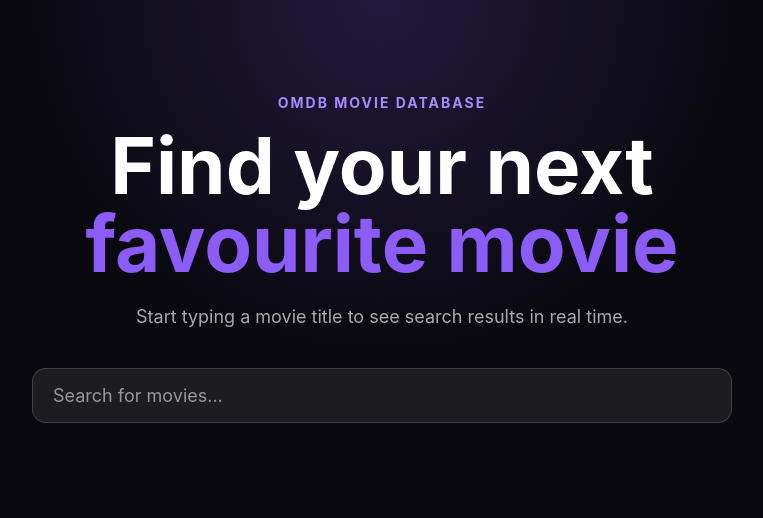
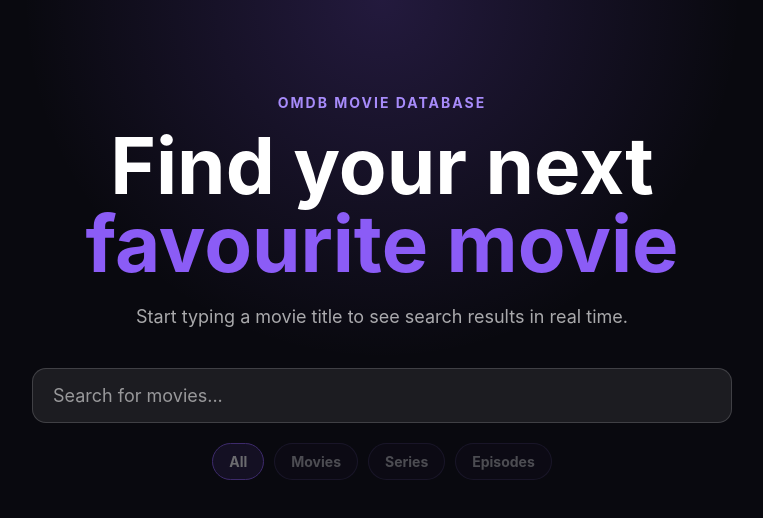
Before and after one commit to mmf2003/Search_movie_React_app, a React (Vite) app: page / in a window 1280 px wide. Shown: the top 518 px of the page, without its empty margins (258-1021 px from the left). Built offline with nearby package versions, Linux system fonts and the light colour scheme.

Commit message:
Added filter movies/series/episodes/all

```diff
--- a/src/App.jsx
+++ b/src/App.jsx
@@ -6,6 +6,7 @@
 import useLocalStorage from "./hooks/useLocalStorage";
 import Favorites from "./components/Favorites/Favorites";
 import Pagination from "./components/Pagination/Pagination";
+import TypeFilter from "./components/TypeFilter/TypeFilter";
 import "./App.css";
 
 import { getMovieDetails, searchMovies } from "./services/api";
@@ -17,6 +18,7 @@
     const [isLoading, setIsLoading] = useState(false);
     const [error, setError] = useState("");
     const [currentPage, setCurrentPage] = useState(1);
+    const [typeFilter, setTypeFilter] = useState("");
     const [totalResults, setTotalResults] = useState(0);
     const [selectedMovie, setSelectedMovie] = useState(null);
     const [isDetailsLoading, setIsDetailsLoading] = useState(false);
@@ -95,6 +97,16 @@
         });
     };
 
+    const handleTypeFilterChange = (type) => {
+        setTypeFilter(type);
+        setCurrentPage(1);
+
+        if (query.trim().length >= 3) {
+            setIsLoading(true);
+            setError("");
+        }
+    };
+
     useEffect(() => {
         const normalizedQuery = debouncedQuery.trim();
 
@@ -111,6 +123,7 @@
                 const searchResult = await searchMovies(
                     normalizedQuery,
                     currentPage,
+                    typeFilter,
                     controller.signal,
                 );
 
@@ -135,7 +148,7 @@
         return () => {
             controller.abort();
         };
-    }, [debouncedQuery, currentPage]);
+    }, [debouncedQuery, currentPage, typeFilter]);
 
     return (
         <main className="app">
@@ -153,6 +166,12 @@
                 </p>
 
                 <SearchBar query={query} onQueryChange={handleQueryChange} />
+
+                <TypeFilter
+                    value={typeFilter}
+                    onChange={handleTypeFilterChange}
+                    disabled={query.trim().length < 3}
+                />
 
                 {query.trim().length > 0 && query.trim().length < 3 && (
                     <p className="hero__message">Введите минимум 3 символа</p>
--- /dev/null
+++ b/src/components/TypeFilter/TypeFilter.css
@@ -0,0 +1,47 @@
+.type-filter {
+    display: flex;
+    flex-wrap: wrap;
+    justify-content: center;
+    gap: 10px;
+
+    margin-top: 20px;
+}
+
+.type-filter__button {
+    padding: 9px 16px;
+
+    border: 1px solid rgba(167, 139, 250, 0.22);
+    border-radius: 999px;
+
+    background-color: rgba(139, 92, 246, 0.06);
+    color: rgba(255, 255, 255, 0.68);
+
+    font: inherit;
+    font-size: 14px;
+    font-weight: 700;
+
+    cursor: pointer;
+
+    transition:
+        background-color 0.2s ease,
+        border-color 0.2s ease,
+        color 0.2s ease,
+        transform 0.2s ease;
+}
+
+.type-filter__button:hover:not(:disabled) {
+    transform: translateY(-1px);
+    border-color: rgba(167, 139, 250, 0.6);
+    color: #ffffff;
+}
+
+.type-filter__button--active {
+    border-color: #8b5cf6;
+    background-color: rgba(139, 92, 246, 0.22);
+    color: #ffffff;
+}
+
+.type-filter__button:disabled {
+    cursor: not-allowed;
+    opacity: 0.4;
+}
--- /dev/null
+++ b/src/components/TypeFilter/TypeFilter.jsx
@@ -0,0 +1,39 @@
+import "./TypeFilter.css";
+
+const filterOptions = [
+    { label: "All", value: "" },
+    { label: "Movies", value: "movie" },
+    { label: "Series", value: "series" },
+    { label: "Episodes", value: "episode" },
+];
+
+function TypeFilter({ value, onChange, disabled = false }) {
+    return (
+        <div
+            className="type-filter"
+            role="group"
+            aria-label="Фильтр по типу контента"
+        >
+            {filterOptions.map((option) => {
+                const isActive = value === option.value;
+
+                return (
+                    <button
+                        className={`type-filter__button ${
+                            isActive ? "type-filter__button--active" : ""
+                        }`}
+                        type="button"
+                        key={option.value || "all"}
+                        onClick={() => onChange(option.value)}
+                        disabled={disabled}
+                        aria-pressed={isActive}
+                    >
+                        {option.label}
+                    </button>
+                );
+            })}
+        </div>
+    );
+}
+
+export default TypeFilter;
--- a/src/services/api.js
+++ b/src/services/api.js
@@ -1,7 +1,7 @@
 const API_KEY = "52d31e9";
 const BASE_URL = "https://www.omdbapi.com/";
 
-export async function searchMovies(query, page = 1, signal) {
+export async function searchMovies(query, page = 1, type = "", signal) {
     const trimmedQuery = query.trim();
 
     if (!trimmedQuery) {
@@ -11,12 +11,19 @@
         };
     }
 
-    const response = await fetch(
-        `${BASE_URL}?apikey=${API_KEY}&s=${encodeURIComponent(
-            trimmedQuery,
-        )}&page=${page}`,
-        { signal },
-    );
+    const params = new URLSearchParams({
+        apikey: API_KEY,
+        s: trimmedQuery,
+        page: String(page),
+    });
+
+    if (type) {
+        params.set("type", type);
+    }
+
+    const response = await fetch(`${BASE_URL}?${params.toString()}`, {
+        signal,
+    });
 
     if (!response.ok) {
         throw new Error("Не удалось подключиться к серверу");
```
